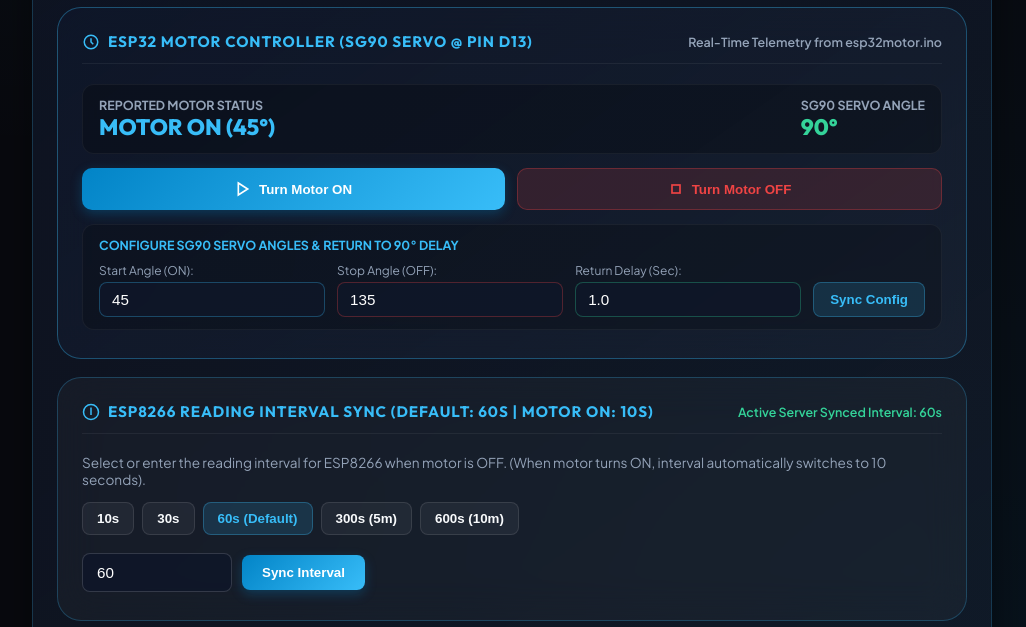
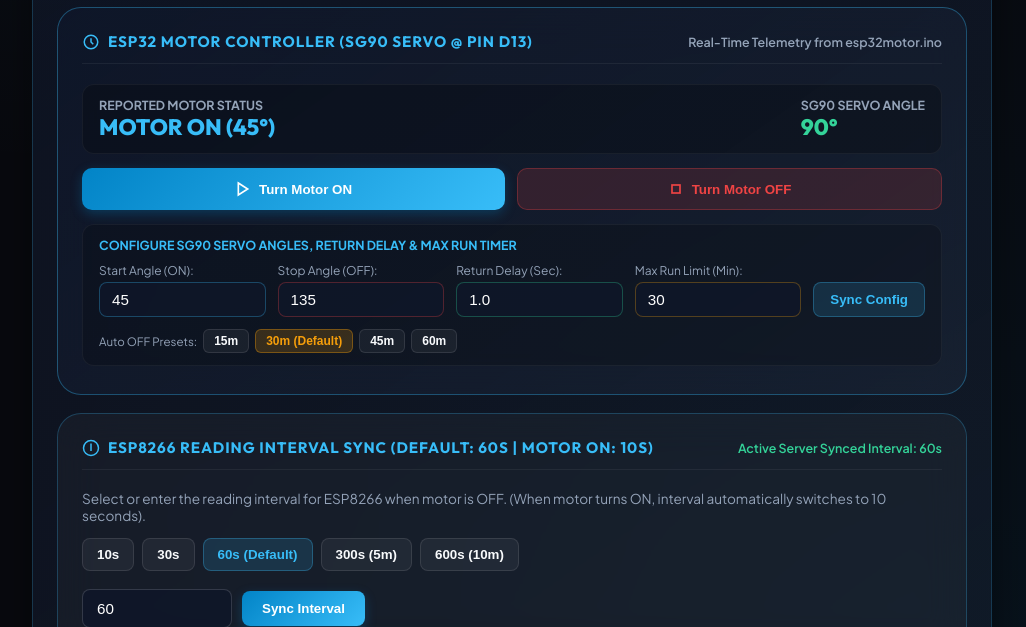
Before and after one commit to premkumarp94/premkumarp94-django_esp32, a Django app: page /api/status/ in a window 1280 px wide. Shown: the part 1080-1707 px from the top of the page, without its empty margins (128-1154 px from the left). Run offline with Django 5.2, Linux system fonts and the light colour scheme; data comes from the database, SQL or seed files in the repository; data that the repository does not hold is empty.

Commit message:
DJANGO_ESP32_2026_10_05_12_02_31

```diff
--- a/api/templates/api/status.html
+++ b/api/templates/api/status.html
@@ -922,27 +922,39 @@
                 </button>
             </div>
 
-            <!-- Servo Angles & Return Delay Configuration -->
+            <!-- Servo Angles, Return Delay & Auto-Shutoff Timer Configuration -->
             <div style="background: rgba(0, 0, 0, 0.2); border: 1px solid rgba(255, 255, 255, 0.05); border-radius: 12px; padding: 12px 16px; display: flex; flex-direction: column; gap: 10px;">
                 <div style="font-size: 0.78rem; font-weight: 700; color: #38bdf8; text-transform: uppercase;">
-                    Configure SG90 Servo Angles & Return to 90° Delay
+                    Configure SG90 Servo Angles, Return Delay & Max Run Timer
                 </div>
                 <div style="display: flex; gap: 12px; flex-wrap: wrap; align-items: center;">
-                    <div style="display: flex; flex-direction: column; gap: 4px; flex: 1; min-width: 110px;">
+                    <div style="display: flex; flex-direction: column; gap: 4px; flex: 1; min-width: 100px;">
                         <label for="motor-on-angle-input" style="font-size: 0.75rem; color: var(--text-secondary);">Start Angle (ON):</label>
                         <input type="number" id="motor-on-angle-input" min="0" max="180" value="{{ motor_info.angle_on|default:45 }}" style="background: rgba(15, 23, 42, 0.8); border: 1px solid rgba(56, 189, 248, 0.3); border-radius: 8px; color: #fff; padding: 8px 12px; font-size: 0.95rem; width: 100%;">
                     </div>
-                    <div style="display: flex; flex-direction: column; gap: 4px; flex: 1; min-width: 110px;">
+                    <div style="display: flex; flex-direction: column; gap: 4px; flex: 1; min-width: 100px;">
                         <label for="motor-off-angle-input" style="font-size: 0.75rem; color: var(--text-secondary);">Stop Angle (OFF):</label>
                         <input type="number" id="motor-off-angle-input" min="0" max="180" value="{{ motor_info.angle_off|default:135 }}" style="background: rgba(15, 23, 42, 0.8); border: 1px solid rgba(239, 68, 68, 0.3); border-radius: 8px; color: #fff; padding: 8px 12px; font-size: 0.95rem; width: 100%;">
                     </div>
-                    <div style="display: flex; flex-direction: column; gap: 4px; flex: 1; min-width: 110px;">
+                    <div style="display: flex; flex-direction: column; gap: 4px; flex: 1; min-width: 100px;">
                         <label for="motor-hold-sec-input" style="font-size: 0.75rem; color: var(--text-secondary);">Return Delay (Sec):</label>
                         <input type="number" id="motor-hold-sec-input" min="0.1" max="30" step="0.1" value="{{ motor_info.hold_sec|default:1.0 }}" style="background: rgba(15, 23, 42, 0.8); border: 1px solid rgba(52, 211, 153, 0.3); border-radius: 8px; color: #fff; padding: 8px 12px; font-size: 0.95rem; width: 100%;">
+                    </div>
+                    <div style="display: flex; flex-direction: column; gap: 4px; flex: 1; min-width: 110px;">
+                        <label for="motor-max-run-input" style="font-size: 0.75rem; color: var(--text-secondary);">Max Run Limit (Min):</label>
+                        <input type="number" id="motor-max-run-input" min="1" max="1440" value="{{ motor_info.max_run_min|default:30 }}" style="background: rgba(15, 23, 42, 0.8); border: 1px solid rgba(245, 158, 11, 0.3); border-radius: 8px; color: #fff; padding: 8px 12px; font-size: 0.95rem; width: 100%;">
                     </div>
                     <button onclick="syncMotorAngles()" style="background: rgba(56, 189, 248, 0.15); color: #38bdf8; border: 1px solid rgba(56, 189, 248, 0.3); padding: 9px 16px; border-radius: 8px; font-weight: 700; cursor: pointer; align-self: flex-end;">
                         Sync Config
                     </button>
+                </div>
+                <!-- Quick Max Run Presets -->
+                <div style="display: flex; gap: 6px; align-items: center; flex-wrap: wrap; margin-top: 2px;">
+                    <span style="font-size: 0.72rem; color: var(--text-secondary);">Auto OFF Presets:</span>
+                    <button onclick="setMaxRunMin(15)" style="background: rgba(255, 255, 255, 0.05); color: #f8fafc; border: 1px solid rgba(255, 255, 255, 0.1); padding: 4px 10px; border-radius: 6px; font-size: 0.75rem; font-weight: 600; cursor: pointer;">15m</button>
+                    <button onclick="setMaxRunMin(30)" style="background: rgba(245, 158, 11, 0.18); color: #f59e0b; border: 1px solid rgba(245, 158, 11, 0.35); padding: 4px 10px; border-radius: 6px; font-size: 0.75rem; font-weight: 600; cursor: pointer;">30m (Default)</button>
+                    <button onclick="setMaxRunMin(45)" style="background: rgba(255, 255, 255, 0.05); color: #f8fafc; border: 1px solid rgba(255, 255, 255, 0.1); padding: 4px 10px; border-radius: 6px; font-size: 0.75rem; font-weight: 600; cursor: pointer;">45m</button>
+                    <button onclick="setMaxRunMin(60)" style="background: rgba(255, 255, 255, 0.05); color: #f8fafc; border: 1px solid rgba(255, 255, 255, 0.1); padding: 4px 10px; border-radius: 6px; font-size: 0.75rem; font-weight: 600; cursor: pointer;">60m</button>
                 </div>
             </div>
         </div>
@@ -1017,9 +1029,17 @@
         const onAngle = parseInt(document.getElementById('motor-on-angle-input')?.value || 45, 10);
         const offAngle = parseInt(document.getElementById('motor-off-angle-input')?.value || 135, 10);
         const holdSec = parseFloat(document.getElementById('motor-hold-sec-input')?.value || 1.0);
+        const maxRunMin = parseInt(document.getElementById('motor-max-run-input')?.value || 30, 10);
 
         await sendMotorCommand(`SET_ANGLES:${onAngle},${offAngle}`);
         await sendMotorCommand(`SET_HOLD_SEC:${holdSec}`);
+        await sendMotorCommand(`SET_MAX_RUN_MIN:${maxRunMin}`);
+    }
+
+    async function setMaxRunMin(min) {
+        const input = document.getElementById('motor-max-run-input');
+        if (input) input.value = min;
+        await sendMotorCommand(`SET_MAX_RUN_MIN:${min}`);
     }
 
     async function sendMotorCommand(cmd) {
@@ -1374,10 +1394,11 @@
                                 angleTextEl.textContent = (data.motor_info.servo_angle !== undefined && data.motor_info.servo_angle !== null) ? `${data.motor_info.servo_angle}°` : '90°';
                             }
 
-                            // Sync servo angle & return hold duration input fields if not focused
+                            // Sync servo angle, return hold duration & max run limit input fields if not focused
                             const onAngleIn = document.getElementById('motor-on-angle-input');
                             const offAngleIn = document.getElementById('motor-off-angle-input');
                             const holdSecIn = document.getElementById('motor-hold-sec-input');
+                            const maxRunIn = document.getElementById('motor-max-run-input');
 
                             if (onAngleIn && document.activeElement !== onAngleIn && data.motor_info.angle_on !== undefined) {
                                 onAngleIn.value = data.motor_info.angle_on;
@@ -1387,6 +1408,9 @@
                             }
                             if (holdSecIn && document.activeElement !== holdSecIn && data.motor_info.hold_sec !== undefined) {
                                 holdSecIn.value = data.motor_info.hold_sec;
+                            }
+                            if (maxRunIn && document.activeElement !== maxRunIn && data.motor_info.max_run_min !== undefined) {
+                                maxRunIn.value = data.motor_info.max_run_min;
                             }
 
                             // Dynamic command execution & device acceptance status
@@ -1423,11 +1447,8 @@
                                 const entry = document.createElement('div');
                                 entry.className = 'log-line';
 
-                                let timeStr = log.timestamp || '';
-                                if (timeStr.length > 11) timeStr = timeStr.substring(11);
-
                                 entry.innerHTML = `
-                                    <span class="log-time">[${timeStr}]</span>
+                                    <span class="log-time">[${log.timestamp || ''}]</span>
                                     <span class="log-dev">${log.device_id}</span>
                                     <span class="log-msg">${log.message}</span>
                                 `;
--- a/api/views/status.py
+++ b/api/views/status.py
@@ -84,6 +84,11 @@ def get_esp32motor_status():
     except ValueError:
         angle_off = 135
 
+    try:
+        max_run_min = int(get_system_setting("motor_max_run_min", "30"))
+    except ValueError:
+        max_run_min = 30
+
     hold_sec = round(hold_ms / 1000.0, 2)
 
     if reading:
@@ -91,6 +96,31 @@ def get_esp32motor_status():
         angle = reading.servo_angle if reading.servo_angle is not None else (angle_on if is_on else (angle_off if str(reading.motor_status).upper() == "OFF" else 90))
         status_label = "Motor ON" if is_on else "Motor OFF"
         status_text = f"{status_label} (Servo: {angle}°)"
+
+        motor_run_seconds = 0
+        if is_on:
+            last_off = TelemetryReading.objects.filter(
+                device_id__icontains="motor",
+                motor_running=False,
+                timestamp__lt=reading.timestamp
+            ).order_by('-timestamp').first()
+
+            if last_off:
+                start_reading = TelemetryReading.objects.filter(
+                    device_id__icontains="motor",
+                    motor_running=True,
+                    timestamp__gt=last_off.timestamp
+                ).order_by('timestamp').first()
+                start_dt = start_reading.timestamp if start_reading else reading.timestamp
+            else:
+                earliest_on = TelemetryReading.objects.filter(
+                    device_id__icontains="motor",
+                    motor_running=True
+                ).order_by('timestamp').first()
+                start_dt = earliest_on.timestamp if earliest_on else reading.timestamp
+
+            motor_run_seconds = int(max(0, (timezone.now() - start_dt).total_seconds()))
+
         return {
             "has_data": True,
             "motor_running": is_on,
@@ -101,6 +131,10 @@ def get_esp32motor_status():
             "angle_off": angle_off,
             "hold_ms": hold_ms,
             "hold_sec": hold_sec,
+            "max_run_min": max_run_min,
+            "max_run_sec": max_run_min * 60,
+            "motor_run_seconds": motor_run_seconds,
+            "motor_run_text": format_duration(motor_run_seconds),
             "device_id": reading.device_id,
             "timestamp": format_ist(reading.timestamp),
             "has_pending_command": pending_cmd is not None,
@@ -117,6 +151,10 @@ def get_esp32motor_status():
         "angle_off": angle_off,
         "hold_ms": hold_ms,
         "hold_sec": hold_sec,
+        "max_run_min": max_run_min,
+        "max_run_sec": max_run_min * 60,
+        "motor_run_seconds": 0,
+        "motor_run_text": "0s",
         "device_id": "esp32motor",
         "timestamp": None,
         "has_pending_command": pending_cmd is not None,
```
Also changed, not shown: api/tests.py (+16 -0 lines), api/views/command.py (+29 -1 lines), api/views/telemetry.py (+36 -20 lines), 2 other files.
